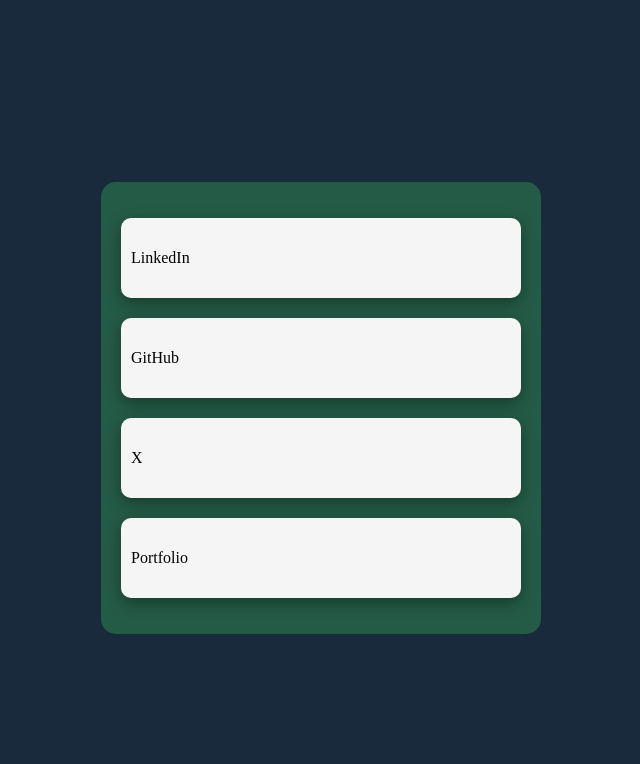
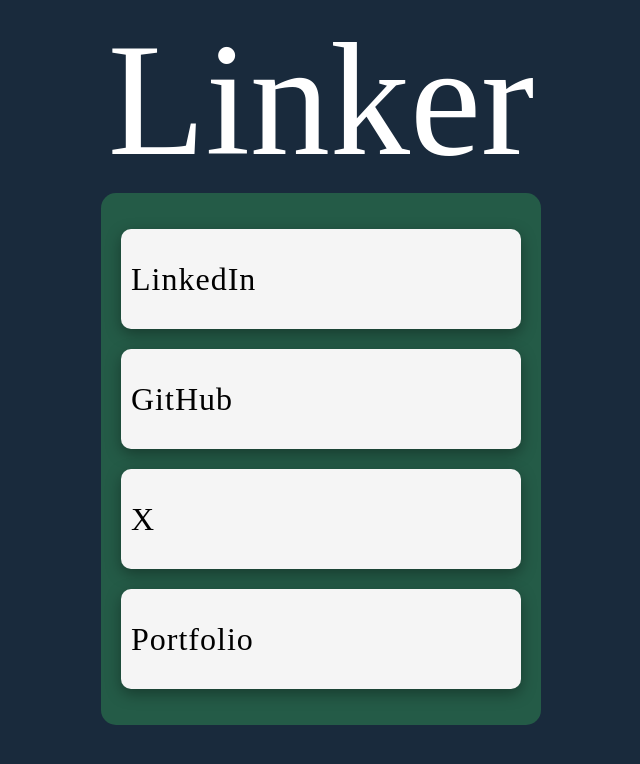
Before and after one commit to Mo-21/Linker, a website built with Vite: page index.html in a window 1280 px wide. Shown: the whole page, without its empty margins (319-959 px from the left). Built offline with nearby package versions, Linux system fonts and the light colour scheme; files whose address does not match are found by name.

Commit message:
add banner

```diff
--- a/index.html
+++ b/index.html
@@ -7,6 +7,7 @@
     <title>Linker</title>
   </head>
   <body>
+    <div class="banner">Linker</div>
     <div id="app">
       <div class="container">
         <ul class="links-group">
--- a/src/style.css
+++ b/src/style.css
@@ -1,3 +1,8 @@
+@font-face {
+  font-family: Anton;
+  src: url(../public/fonts/Anton-Regular.ttf);
+}
+
 :root {
   --dark-navy: #192a3c;
   --navy: #223546;
@@ -9,15 +14,23 @@
 
 body {
   background-color: var(--dark-navy);
-  overflow-y: hidden;
+}
+
+div.banner {
+  display: flex;
+  justify-content: center;
+  align-items: center;
+  font-size: 10rem;
+  color: white;
+  font-family: Anton;
 }
 
 #app {
-  height: 100vh;
+  height: 100%;
   width: 100%;
   display: flex;
   justify-content: center;
-  align-items: center;
+  align-items: start;
 }
 
 .container {
@@ -29,7 +42,7 @@
   list-style: none;
   padding-inline-start: 0px;
   display: grid;
-  grid-template: repeat(4, 80px) / 400px;
+  grid-template: repeat(4, 100px) / 400px;
   gap: 20px;
   padding: 20px;
 }
@@ -41,4 +54,7 @@
   background-color: var(--link-bg-color);
   border-radius: 10px;
   box-shadow: rgba(0, 0, 0, 0.35) 0px 5px 15px;
+  font-family: Anton;
+  font-size: 2rem;
+  letter-spacing: 1px;
 }
```
